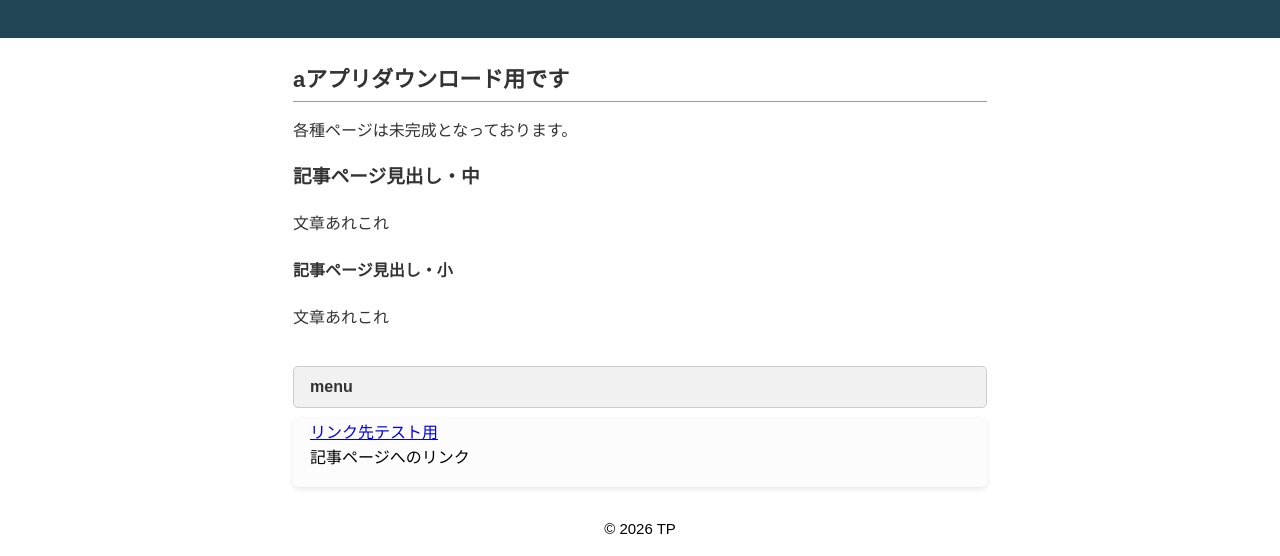
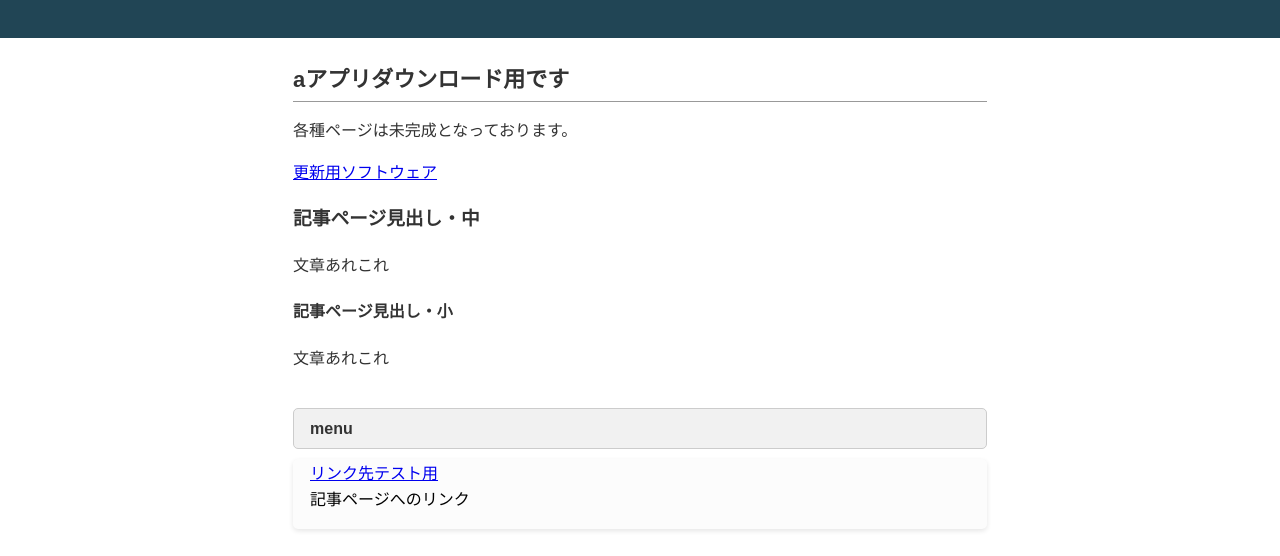
Before and after one commit to Koichi0001/muster, a plain HTML site: page index.html in a window 1280 px wide. Shown: the part 107-663 px from the top of the page. Drawn offline with Linux system fonts and the light colour scheme.

Commit message:
Update index.html

```diff
--- a/index.html
+++ b/index.html
@@ -18,6 +18,7 @@
 <div id="inner">
 <h2>aアプリダウンロード用です</h2>
 <p>各種ページは未完成となっております。</p>
+<a href="https://koichi0001.github.io/muster/fmsapp">更新用ソフトウェア</a>
 <h3>記事ページ見出し・中</h3>
 <p>文章あれこれ</p>
 <h4>記事ページ見出し・小</h4>
```
